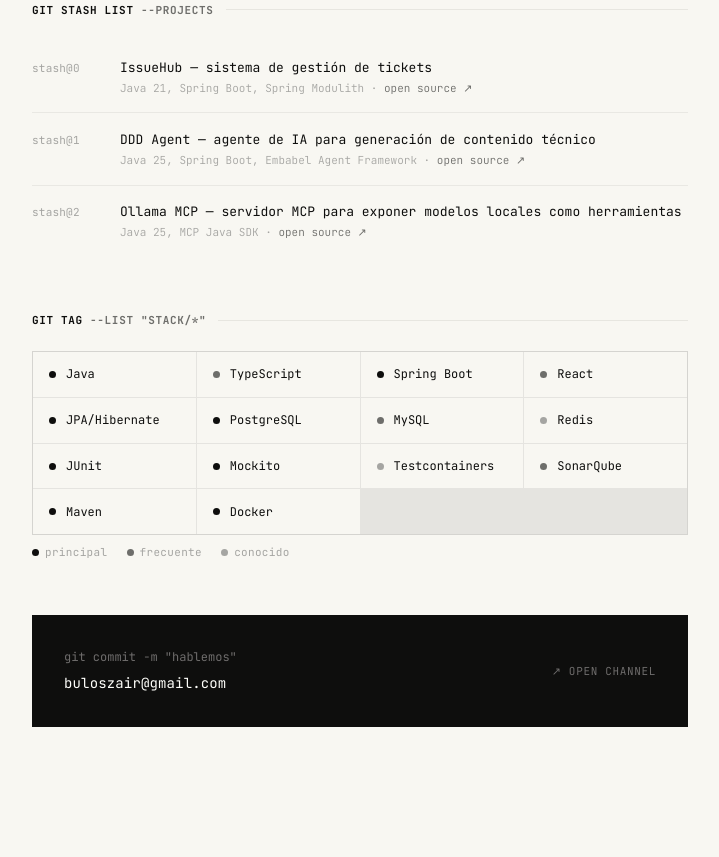
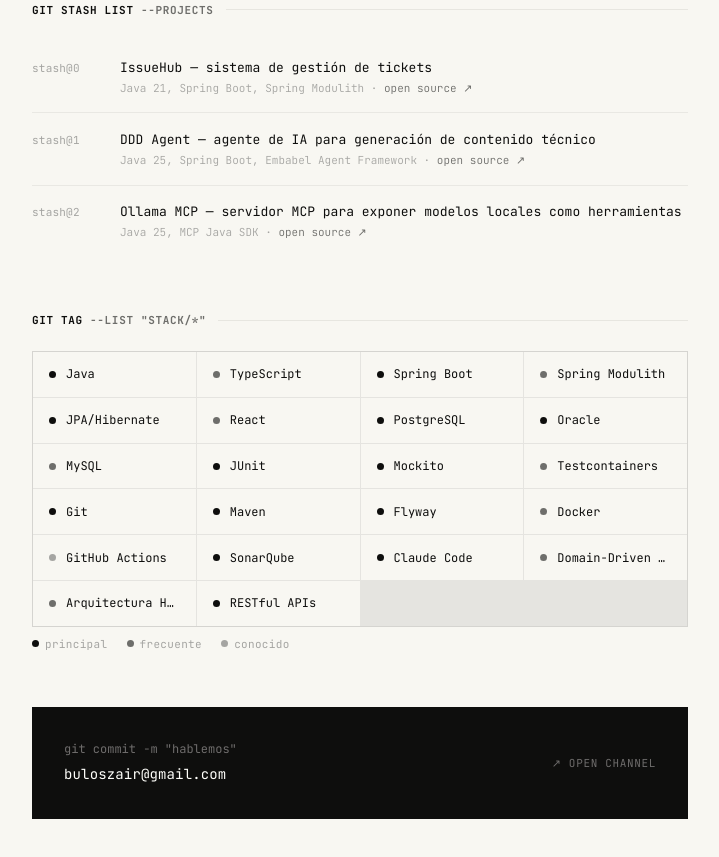
Before and after one commit to ZairBulos/zairbulos.github.io, a plain HTML site: page index.html in a window 1280 px wide. Shown: the part 1035-1892 px from the top of the page, without its empty margins (280-999 px from the left). Before the commit the page ends 1858 px from the top, so only its background shows below. Drawn offline with Linux system fonts and the light colour scheme.

Commit message:
feat: stack

```diff
--- a/index.html
+++ b/index.html
@@ -707,75 +707,197 @@
           <div class="divider" role="separator"></div>
         </div>
         <ul class="stack-grid" aria-label="Tecnologías">
-          <li class="stack-item">
+          <!-- Lenguajes -->
+          <li
+            class="stack-item"
+            title="Lenguaje de programación versátil, principal en backend"
+          >
             <div class="stack-dot primary" aria-label="nivel: principal"></div>
             <span class="stack-name">Java</span>
           </li>
-          <li class="stack-item">
+          <li
+            class="stack-item"
+            title="Lenguaje tipado basado en JavaScript. Utilizado en frontend y backend"
+          >
             <div
               class="stack-dot secondary"
               aria-label="nivel: frecuente"
             ></div>
             <span class="stack-name">TypeScript</span>
           </li>
-          <li class="stack-item">
+
+          <!-- Frameworks -->
+          <li
+            class="stack-item"
+            title="Framework para desarrollar aplicaciones Java con configuración mínima y embebidas"
+          >
             <div class="stack-dot primary" aria-label="nivel: principal"></div>
             <span class="stack-name">Spring Boot</span>
           </li>
-          <li class="stack-item">
+          <li
+            class="stack-item"
+            title="Framework para construir arquitecturas modulares y modernas en Spring Boot"
+          >
+            <div
+              class="stack-dot secondary"
+              aria-label="nivel: frecuente"
+            ></div>
+            <span class="stack-name">Spring Modulith</span>
+          </li>
+          <li
+            class="stack-item"
+            title="ORM para mapeo objeto-relacional en Java. Simplifica la interacción con bases de datos"
+          >
+            <div class="stack-dot primary" aria-label="nivel: principal"></div>
+            <span class="stack-name">JPA/Hibernate</span>
+          </li>
+          <li
+            class="stack-item"
+            title="Librería JavaScript para construir interfaces de usuario reactivas e interactivas"
+          >
             <div
               class="stack-dot secondary"
               aria-label="nivel: frecuente"
             ></div>
             <span class="stack-name">React</span>
           </li>
-          <li class="stack-item">
-            <div class="stack-dot primary" aria-label="nivel: principal"></div>
-            <span class="stack-name">JPA/Hibernate</span>
-          </li>
-          <li class="stack-item">
+
+          <!-- Base de Datos -->
+          <li
+            class="stack-item"
+            title="Base de datos relacional avanzada, confiable y de código abierto"
+          >
             <div class="stack-dot primary" aria-label="nivel: principal"></div>
             <span class="stack-name">PostgreSQL</span>
           </li>
-          <li class="stack-item">
+          <li
+            class="stack-item"
+            title="Sistema de gestión de bases de datos empresarial robusto y escalable"
+          >
+            <div class="stack-dot primary" aria-label="nivel: principal"></div>
+            <span class="stack-name">Oracle</span>
+          </li>
+          <li
+            class="stack-item"
+            title="Base de datos relacional popular, ligera y fácil de usar"
+          >
             <div
               class="stack-dot secondary"
               aria-label="nivel: frecuente"
             ></div>
             <span class="stack-name">MySQL</span>
           </li>
-          <li class="stack-item">
-            <div class="stack-dot" aria-label="nivel: conocido"></div>
-            <span class="stack-name">Redis</span>
-          </li>
-          <li class="stack-item">
+
+          <!-- Testing -->
+          <li
+            class="stack-item"
+            title="Framework estándar para testing unitario en Java"
+          >
             <div class="stack-dot primary" aria-label="nivel: principal"></div>
             <span class="stack-name">JUnit</span>
           </li>
-          <li class="stack-item">
+          <li
+            class="stack-item"
+            title="Librería para crear mocks y stubs en pruebas unitarias"
+          >
             <div class="stack-dot primary" aria-label="nivel: principal"></div>
             <span class="stack-name">Mockito</span>
           </li>
-          <li class="stack-item">
-            <div class="stack-dot" aria-label="nivel: conocido"></div>
-            <span class="stack-name">Testcontainers</span>
-          </li>
-          <li class="stack-item">
+          <li
+            class="stack-item"
+            title="Librería para ejecutar contenedores Docker en tests de integración"
+          >
             <div
               class="stack-dot secondary"
               aria-label="nivel: frecuente"
             ></div>
-            <span class="stack-name">SonarQube</span>
+            <span class="stack-name">Testcontainers</span>
           </li>
-          <li class="stack-item">
+
+          <!-- Herramientas -->
+          <li
+            class="stack-item"
+            title="Sistema de control de versiones distribuido para gestionar código"
+          >
+            <div class="stack-dot primary" aria-label="nivel: principal"></div>
+            <span class="stack-name">Git</span>
+          </li>
+          <li
+            class="stack-item"
+            title="Herramienta de automatización de compilación y gestión de dependencias"
+          >
             <div class="stack-dot primary" aria-label="nivel: principal"></div>
             <span class="stack-name">Maven</span>
           </li>
-          <li class="stack-item">
+          <li
+            class="stack-item"
+            title="Herramienta de control de versiones para esquemas de bases de datos"
+          >
             <div class="stack-dot primary" aria-label="nivel: principal"></div>
+            <span class="stack-name">Flyway</span>
+          </li>
+          <li
+            class="stack-item"
+            title="Plataforma de containerización para empaquetar aplicaciones"
+          >
+            <div
+              class="stack-dot secondary"
+              aria-label="nivel: frecuente"
+            ></div>
             <span class="stack-name">Docker</span>
           </li>
+          <li
+            class="stack-item"
+            title="Plataforma nativa de CI/CD integrada en GitHub"
+          >
+            <div class="stack-dot tertiary" aria-label="nivel: conocido"></div>
+            <span class="stack-name">GitHub Actions</span>
+          </li>
+          <li
+            class="stack-item"
+            title="Plataforma de análisis de calidad de código e identificación de bugs"
+          >
+            <div class="stack-dot primary" aria-label="nivel: principal"></div>
+            <span class="stack-name">SonarQube</span>
+          </li>
+          <li
+            class="stack-item"
+            title="Herramienta de IA para asistencia, debugging y generación de código"
+          >
+            <div class="stack-dot primary" aria-label="nivel: principal"></div>
+            <span class="stack-name">Claude Code</span>
+          </li>
+
+          <!-- Arquitecturas y Diseño de Software -->
+          <li
+            class="stack-item"
+            title="Enfoque de diseño enfocado en el dominio y el lenguaje del negocio"
+          >
+            <div
+              class="stack-dot secondary"
+              aria-label="nivel: frecuente"
+            ></div>
+            <span class="stack-name">Domain-Driven Design</span>
+          </li>
+          <li
+            class="stack-item"
+            title="Patrón arquitectónico que aísla la lógica de negocio de dependencias externas"
+          >
+            <div
+              class="stack-dot secondary"
+              aria-label="nivel: frecuente"
+            ></div>
+            <span class="stack-name">Arquitectura Hexagonal</span>
+          </li>
+          <li
+            class="stack-item"
+            title="Estilo arquitectónico para construir APIs web escalables e intuitivas"
+          >
+            <div class="stack-dot primary" aria-label="nivel: principal"></div>
+            <span class="stack-name">RESTful APIs</span>
+          </li>
         </ul>
+
         <div class="legend" aria-label="Leyenda de niveles">
           <div class="legend-item">
             <span class="legend-dot d-primary" aria-hidden="true"></span
```
